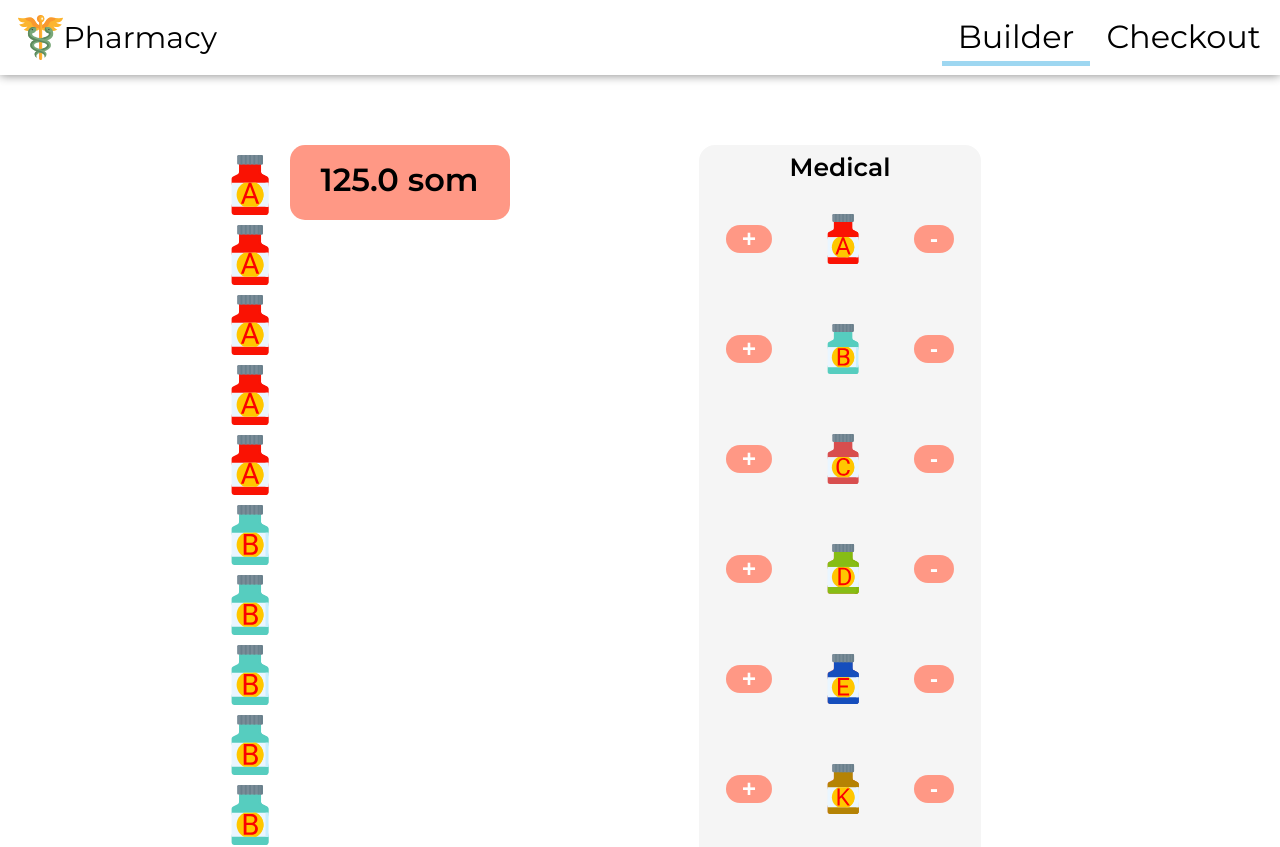
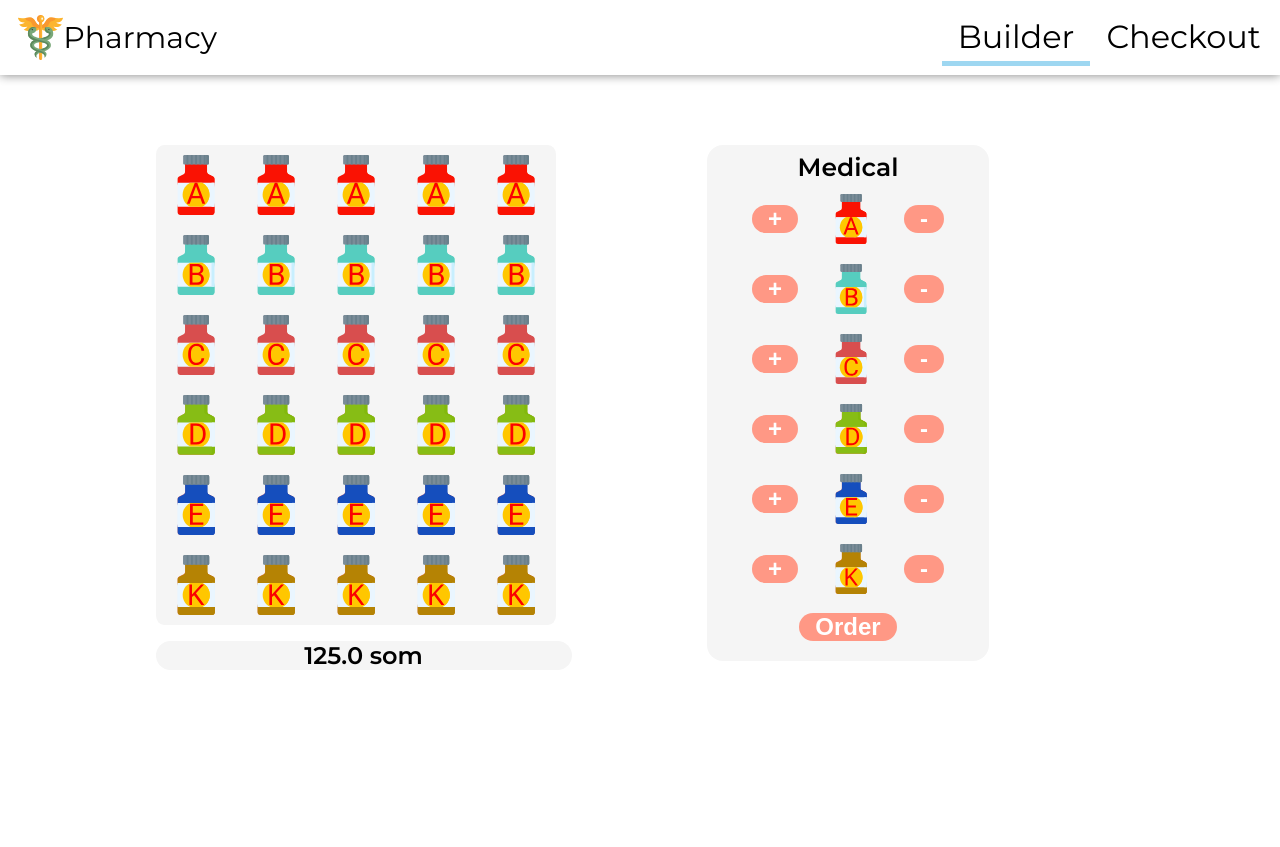
Before and after one commit to EmirlanDogdurbaev/builder, a React (Create React App) app: page / in a window 1280 px wide. Shown: the top 847 px of the page. After the commit the page ends 800 px from the top, so only its background shows below. Built offline with nearby package versions, Linux system fonts and the light colour scheme.

Commit message:
added new styles

```diff
--- a/src/components/PharmacyBuilder/Medicine2/Medicine2.module.css
+++ b/src/components/PharmacyBuilder/Medicine2/Medicine2.module.css
@@ -1,4 +1,5 @@
 .Medicine2{
     background-size: cover;
     z-index: 0;
+    margin: 5px;
 }
--- a/src/components/PharmacyBuilder/OrderSummary/OrderSummary.module.css
+++ b/src/components/PharmacyBuilder/OrderSummary/OrderSummary.module.css
@@ -1,3 +1,5 @@
 .OrderSummary ul{
-list-style-type: none;
+
+text-align: left;
+content: none;
 }
--- a/src/components/PharmacyBuilder/PharmacyControls/PharmacyControl/PharmacyControl.module.css
+++ b/src/components/PharmacyBuilder/PharmacyControls/PharmacyControl/PharmacyControl.module.css
@@ -6,10 +6,10 @@
   }
   .PharmacyControl .ingredient div {
     position: static;
-    margin: 0 .5rem;
+    margin: 0 10px;
   }
 
   .ingredient{
-    margin: 15px;
-    padding: 15px;
+    margin: 5px;
+    padding: 5px;
   }
--- a/src/components/PharmacyBuilder/PharmacyControls/PharmacyControls.module.css
+++ b/src/components/PharmacyBuilder/PharmacyControls/PharmacyControls.module.css
@@ -1,17 +1,18 @@
 .PharmacyControls {
+  width: 250px;
+  height: 500px;
   flex: 0 0 250px;
   border-radius: 1rem;
   padding: 1rem;
   padding-top: 0;
   background-color: #f5f5f5;
-    ;
   color: black;
   text-align: center;
 }
-  strong{
+strong {
   font-size: 25px;
 }
 
-  .order{
+.order {
   background-color: turquoise;
 }
--- a/src/components/PharmacyBuilder/PharmacyPreview/PharmacyPreview.module.css
+++ b/src/components/PharmacyBuilder/PharmacyPreview/PharmacyPreview.module.css
@@ -1,42 +1,28 @@
  .PharmacyPreview {
   flex: 0 0 400px;
+  margin-bottom: 1rem;
+}
+.medical {
+  width: 400px;
+
+  margin-right: 1rem;
+  margin-bottom: 1rem;
+  border-radius: 2%;
+  background-color: #f5f5f5;
+
+}
+.container{
   display: flex;
   flex-wrap: wrap;
-  margin-bottom: 1rem;
-  justify-content: center;
-
-}
-.korobka {
-  width: 400px;
-  height: 400px;
-  margin-right: 1rem;
-  margin-bottom: 1rem;
-  background-size: cover;
-  border:5px solid white;
-  box-shadow: 0 0 10px rgba(0,0,0,0.5);
-  border-radius: 5px;
-
-  display: flex;
-  justify-content: center;
-  align-items: center;
-}
-.ingredients {
-  width: 380px;
-  height: 380px;
-  border-radius: 5px;
   position: relative;
-
+  flex-direction: row;
 
 }
 .price {
-  display: inline;
-width: 200px;
-height: 50px;
-padding: 10px;
-padding-top: 15px;
-vertical-align: center;
-border-radius: 15px;
-color: black;
-background-color: rgb(255, 152, 133);
-font-weight: bold;
+  background-color: whitesmoke;
+  border-radius: 1rem;
+  padding: 0 1rem;
+  font-size: 1.5rem;
+  color: black;
+  font-weight: bold;
 }
--- a/src/components/Toolbar/Toolbar.module.css
+++ b/src/components/Toolbar/Toolbar.module.css
@@ -8,11 +8,13 @@
   z-index: 1;
   padding: 0 .2rem;
 
+
   font-size: 2rem;
   color: black;
   background-color: white;
   box-shadow: 0 0 10px rgba(0, 0, 0, .5);
 }
+
 
 @media (max-width:549px) {
   .Toolbar nav {
```
Also changed, not shown: src/components/Orders/Order/Order.module.css (added), src/components/Orders/Orders.module.css (added). Lines whose indentation alone changed are shown as unchanged.
